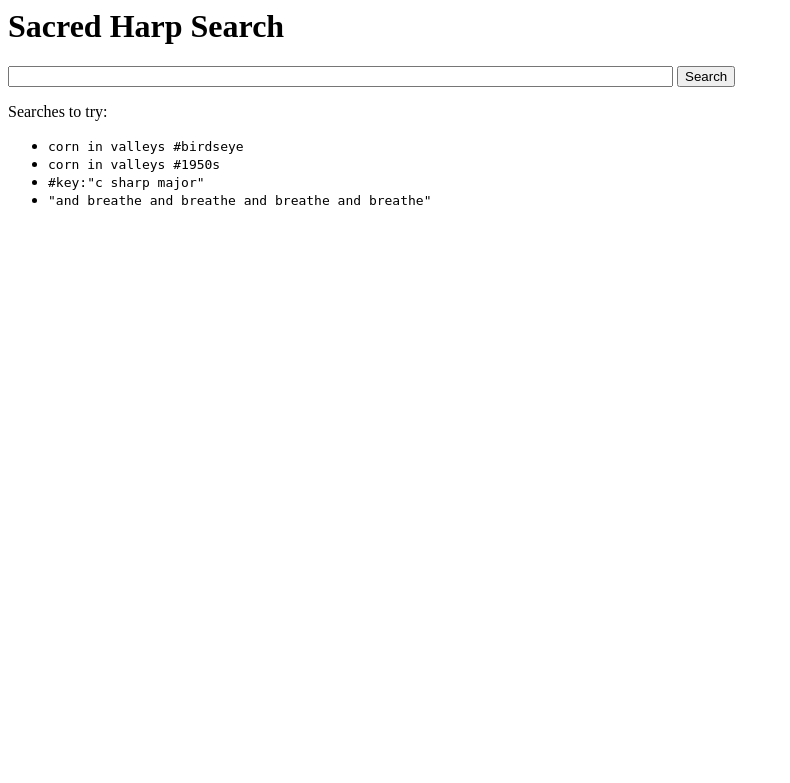
After one commit to leahvelleman/shsearch, a Flask app: template app/templates/index.html in a window 1280 px wide. The commit adds this page. Shown: the top 783 px of the page, without its empty margins (0-790 px from the left). Run offline with Flask 2, Linux system fonts and the light colour scheme; the template is opened without the code that fills it, so the values that code supplies are empty, except form fields; tables that the repository leaves empty hold one stand-in row (values such as "Sample post"); form fields are guessed from the names that the template uses.

Commit message:
Refactor templates to make search form an include and consolidate routes

```diff
--- a/app/routes.py
+++ b/app/routes.py
@@ -3,12 +3,6 @@ from sqlalchemy import and_
 from app import app
 from app.models import Song
 from .forms import SearchForm
-
-
-@app.route('/')
-@app.route('/index')
-def index():
-    return app.config['SQLALCHEMY_DATABASE_URI']
 
 
 @app.route('/songs')
@@ -17,23 +11,25 @@ def all_songs():
     return render_template('results.html', songs=songs)
 
 
-@app.route('/search', methods=('GET', 'POST'))
+@app.route('/', methods=('GET', 'POST'))
 def search():
     form = SearchForm(request.form)
     if form.validate_on_submit():
         return redirect(url_for(
                             endpoint='search_results',
                             query=form.search_string.data))
-    return render_template('search.html', form=form)
+    return render_template('index.html', form=form)
 
 
-@app.route('/search_results')
+@app.route('/search')
 def search_results():
+    form = SearchForm(request.form)
+
     filters = []
     for k in request.args:
         column = getattr(Song, k)
         comparison_string = '%{}%'.format(request.args[k])
         filters.append(column.like(comparison_string))
+    songs = Song.query.filter(and_(*filters))
 
-    songs = Song.query.filter(and_(*filters))
-    return render_template('results.html', songs=songs)
+    return render_template('search.html', songs=songs, form=form)
--- /dev/null
+++ b/app/templates/header.html
@@ -0,0 +1,6 @@
+<h1>Sacred Harp Search</h1>
+<form action="" method="post" name="search">
+    {{ form.csrf_token }}
+    {{ form.search_string(size=80) }}
+    <input type="submit" value="Search">
+</form>
--- /dev/null
+++ b/app/templates/index.html
@@ -0,0 +1,14 @@
+<html>
+    <head>
+        <title>Sacred Harp Search</title>
+    </head>
+    <body>
+        {% include 'header.html' %}
+        <p>Searches to try:</p>
+        <ul><li><tt>corn in valleys #birdseye</tt></li>
+            <li><tt>corn in valleys #1950s</tt></li>
+            <li><tt>#key:"c sharp major"</tt></li>
+            <li><tt>"and breathe and breathe and breathe and breathe"</tt></li>
+        </ul>
+    </body>
+</html>
```
Also changed, not shown: app/templates/results.html (deleted, +0 -10 lines), app/templates/search.html (+5 -6 lines).
